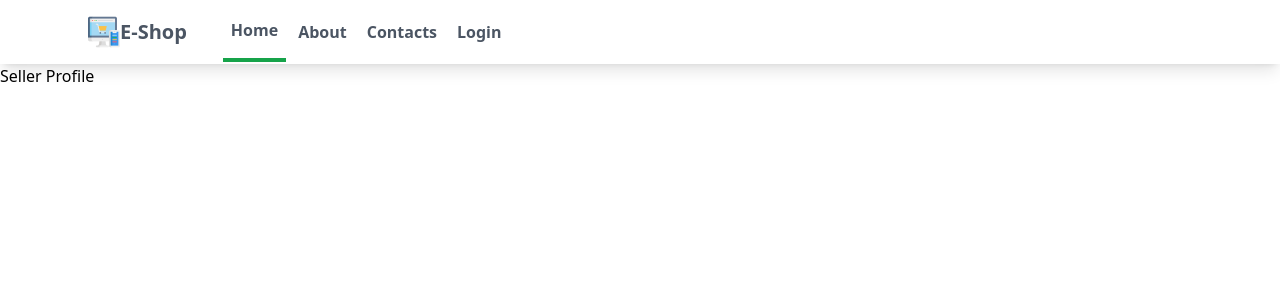
After one commit to EvgenAQA915/djangoapp_5, a Django app: page /users/sellerprofile/3/ in a window 1280 px wide. The commit adds this page. Shown: the top 300 px of the page. Run offline with Django 5.2, Linux system fonts and the light colour scheme; data comes from the database, SQL or seed files in the repository; both versions use the stored data as it was after the commit.

Commit message:
users\sellerprofile v1

```diff
--- a/Django_app/djangoapp/static/djangoapp/styles.css
+++ b/Django_app/djangoapp/static/djangoapp/styles.css
@@ -928,6 +928,11 @@ video {
   color: rgb(22 163 74 / var(--tw-text-opacity));
 }
 
+.text-indigo-600 {
+  --tw-text-opacity: 1;
+  color: rgb(79 70 229 / var(--tw-text-opacity));
+}
+
 .text-white {
   --tw-text-opacity: 1;
   color: rgb(255 255 255 / var(--tw-text-opacity));
@@ -963,10 +968,6 @@ video {
 
   .sm\:mt-5 {
     margin-top: 1.25rem;
-  }
-
-  .sm\:grid {
-    display: grid;
   }
 
   .sm\:max-w-xl {
--- a/Django_app/djangoapp/templates/djangoapp/detail.html
+++ b/Django_app/djangoapp/templates/djangoapp/detail.html
@@ -8,6 +8,8 @@
             <p class="mt-5">{{ item.name }}</p>
             <p class="mt-5 text-green-600">₽ {{ item.price | intcomma }}</p>
             <p class="mt-5 text-gray-600">{{ item.description }}</p>
+            <p class="mt-5 text-gray-600"><a href="{% url 'users:sellerprofile' item.seller.id %}">@{{ item.seller }}</a></p>
+            <p class="mt-5 text-gray-600">{{ item.seller.profile.contact_number }}</p>
             <button class="bg-green-500 text-white mt-[50px]"><a href="{% url 'djangoapp:update_item' item.id %}">Update Item</a></button>
             <button class="bg-red-500 text-white mt-[50px]"><a href="{% url 'djangoapp:delete_item' item.id %}">Delete Item</a></button>
         </div>
--- a/Django_app/djangoapp/templates/djangoapp/index.html
+++ b/Django_app/djangoapp/templates/djangoapp/index.html
@@ -19,6 +19,7 @@
             <div class="px-6 py-4">
                 <p class="font-bold text-xl mb-2">{{item.name}}</p>
                 <p class="font-bold text-green-600 mb-2">₽ {{item.price}}</p>
+                <p class="font-bold text-indigo-600 mb-2"> by {{item.seller}}</p>
                 <p class="text-gray-600 text-base">{{ item.description}}</p>
             </div>
         </div>
--- a/Django_app/djangoapp/views.py
+++ b/Django_app/djangoapp/views.py
@@ -26,7 +26,8 @@ def add_item(request):
         price = request.POST.get("price")
         description = request.POST.get("description")
         image = request.FILES['upload']
-        item = Product(name=name, price=price, description=description, image=image)
+        seller = request.user
+        item = Product(name=name, price=price, description=description, image=image, seller=seller)
         item.save()
     return render(request,"djangoapp/additem.html")
 
--- /dev/null
+++ b/Django_app/users/templates/users/sellerprofile.html
@@ -0,0 +1,5 @@
+{% extends "djangoapp/base.html" %}
+
+{% block content %}
+    <h1>Seller Profile</h1>
+{% endblock content %}
--- a/Django_app/users/urls.py
+++ b/Django_app/users/urls.py
@@ -1,5 +1,5 @@
 from django.urls import path
-from .views import register, profile
+from .views import register, profile,seller_profile
 from django.contrib.auth.views import LoginView, LogoutView
 
 app_name = "users"
@@ -10,4 +10,5 @@ urlpatterns = [
     path("login/", LoginView.as_view(template_name='users/login.html'), name="login"),
     path("logout/", LogoutView.as_view(template_name='users/logout.html'), name="logout"),
     path("profile/", profile, name="profile"),
+    path("sellerprofile/<int:id>/", seller_profile, name="sellerprofile"),
 ]
--- a/Django_app/users/views.py
+++ b/Django_app/users/views.py
@@ -3,6 +3,7 @@ from django.contrib.auth import login
 from .models import Profile
 from .forms import NewUserForm
 from django.contrib.auth.decorators import login_required
+from django.contrib.auth.models import User
 
 def register(request):
     if request.method == 'POST':
@@ -26,3 +27,13 @@ def profile(request):
         profile = Profile(user=user, contact_number=contact_number, image=image)
         profile.save()
     return render(request, 'users/profile.html')
+
+
+def seller_profile(request, id):
+    seller = User.objects.get(id=id)
+
+    context = {
+        "seller": seller
+    }
+
+    return render(request, 'users/sellerprofile.html', context)
```
Also changed, not shown: Django_app/db.sqlite3, Django_app/media/images/m2_mac_book.jpg (added).
